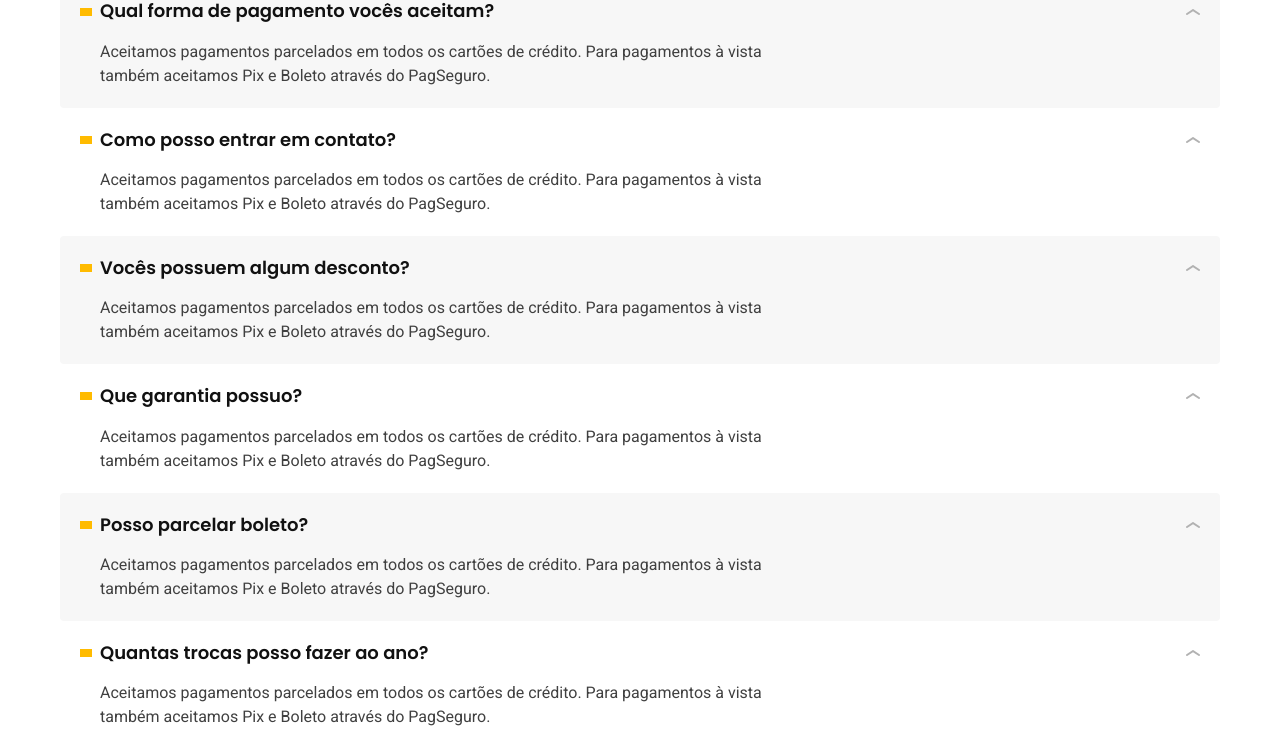
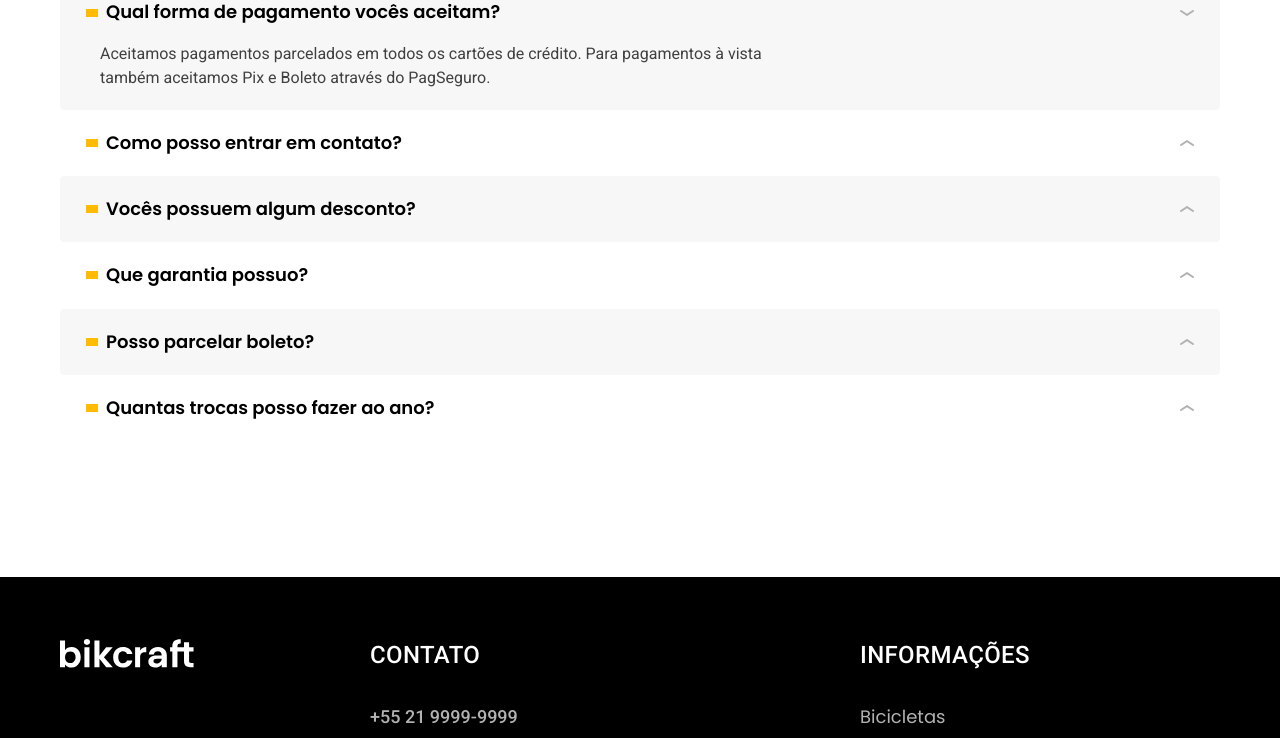
Before and after one commit to Pablo-Mateus/bikcraft, a plain HTML site: page seguros.html in a window 1280 px wide. Shown: the part 1863-2601 px from the top of the page. Drawn offline with Linux system fonts and the light colour scheme.

Commit message:
perguntas-script

```diff
--- a/css/seguros/perguntas.css
+++ b/css/seguros/perguntas.css
@@ -15,8 +15,19 @@
 .perguntas dl > div:nth-child(odd) {
   background-color: var(--cor-1);
 }
+.perguntas button {
+  display: grid;
+  grid-template-columns: auto 1fr auto;
+  align-items: center;
+  gap: 8px;
+  cursor: pointer;
+  border: none;
+  background: none;
+  width: 100%;
+  text-align: left;
+}
 
-.perguntas dt::before {
+.perguntas button::before {
   content: "";
   display: inline-block;
   width: 12px;
@@ -24,7 +35,7 @@
   background-color: var(--cor-p1);
 }
 
-.perguntas dt::after {
+.perguntas button::after {
   content: "";
   display: inline-block;
   width: 14px;
@@ -33,22 +44,20 @@
   transition: 0.3s;
 }
 
-.perguntas dt {
-  display: grid;
-  grid-template-columns: auto 1fr auto;
-  align-items: center;
-  gap: 8px;
-  cursor: pointer;
+
+
+.perguntas button:hover::after, .perguntas button[aria-expanded="true"]::after{
+  transform: rotate(180deg);
 }
-
-.perguntas dt:hover::after {
-  transform: rotate(180deg);
+.perguntas dd.ativa {
+  display: block;
 }
 
 .perguntas dd {
   padding-left: 20px;
   padding-top: 16px;
   max-width: 80ch;
+  display: none;
 }
 
 @media (max-width: 800px) {
--- a/javascript/script.js
+++ b/javascript/script.js
@@ -15,10 +15,31 @@ nav.forEach(ativarlink);
 
 const parametros = new URLSearchParams(location.search);
 function ativarProduto(parametro) {
-  console.log(parametro)
-  const elemento = document.getElementById(parametro)
-  if(elemento) {
-    elemento.checked = true
+  console.log(parametro);
+  const elemento = document.getElementById(parametro);
+  if (elemento) {
+    elemento.checked = true;
   }
 }
-parametros.forEach(ativarProduto)
+parametros.forEach(ativarProduto);
+
+//perguntas frequentes
+
+const perguntas = document.querySelectorAll(".perguntas button");
+
+
+
+function expandirPergunta(event) {
+  const item = event.currentTarget;
+  const controls = item.getAttribute('aria-controls')
+  const dd = document.getElementById(controls)
+  dd.classList.toggle('ativa')
+  const ativa = dd.classList.contains("ativa")
+  console.log(ativa)
+  item.setAttribute("aria-expanded", ativa)
+}
+
+function foiClicado(item) {
+  item.addEventListener("click", expandirPergunta);
+}
+perguntas.forEach(foiClicado);
--- a/seguros.html
+++ b/seguros.html
@@ -105,28 +105,28 @@
     <h2 class="font-1-xxl">perguntas frequentes<span class="cor-p1">.</span></h2>
     <dl>
       <div>
-        <dt class="font-1-m-b">Qual forma de pagamento vocês aceitam?</dt>
-        <dd class="font-2-s cor-9">Aceitamos pagamentos parcelados em todos os cartões de crédito. Para pagamentos à vista também aceitamos Pix e Boleto através do PagSeguro.</dd>
+        <dt><button aria-expanded="true" aria-controls="pergunta1" class="font-1-m-b ">Qual forma de pagamento vocês aceitam?</button></dt>
+        <dd id="pergunta1" class="font-2-s cor-9 ativa">Aceitamos pagamentos parcelados em todos os cartões de crédito. Para pagamentos à vista também aceitamos Pix e Boleto através do PagSeguro.</dd>
       </div>
       <div>
-        <dt class="font-1-m-b">Como posso entrar em contato?</dt>
-        <dd class="font-2-s cor-9">Aceitamos pagamentos parcelados em todos os cartões de crédito. Para pagamentos à vista também aceitamos Pix e Boleto através do PagSeguro.</dd>
+        <dt class="font-1-m-b"><button aria-expanded="false" aria-controls="pergunta2" class="font-1-m-b">Como posso entrar em contato?</button></dt>
+        <dd id="pergunta2" class="font-2-s cor-9">Aceitamos pagamentos parcelados em todos os cartões de crédito. Para pagamentos à vista também aceitamos Pix e Boleto através do PagSeguro.</dd>
       </div>
       <div>
-        <dt class="font-1-m-b">Vocês possuem algum desconto?</dt>
-        <dd class="font-2-s cor-9">Aceitamos pagamentos parcelados em todos os cartões de crédito. Para pagamentos à vista também aceitamos Pix e Boleto através do PagSeguro.</dd>
+        <dt><button aria-expanded="false" aria-controls="pergunta3" class="font-1-m-b">Vocês possuem algum desconto?</button></dt>
+        <dd id="pergunta3" class="font-2-s cor-9">Aceitamos pagamentos parcelados em todos os cartões de crédito. Para pagamentos à vista também aceitamos Pix e Boleto através do PagSeguro.</dd>
       </div>
       <div>
-        <dt class="font-1-m-b">Que garantia possuo?</dt>
-        <dd class="font-2-s cor-9">Aceitamos pagamentos parcelados em todos os cartões de crédito. Para pagamentos à vista também aceitamos Pix e Boleto através do PagSeguro.</dd>
+        <dt><button aria-expanded="false" aria-controls="pergunta4" class="font-1-m-b" >Que garantia possuo?</button></dt>
+        <dd class="font-2-s cor-9" id="pergunta4">Aceitamos pagamentos parcelados em todos os cartões de crédito. Para pagamentos à vista também aceitamos Pix e Boleto através do PagSeguro.</dd>
       </div>
       <div>
-        <dt class="font-1-m-b">Posso parcelar boleto?</dt>
-        <dd class="font-2-s cor-9">Aceitamos pagamentos parcelados em todos os cartões de crédito. Para pagamentos à vista também aceitamos Pix e Boleto através do PagSeguro.</dd>
+        <dt><button aria-expanded="false" aria-controls="pergunta5" class="font-1-m-b">Posso parcelar boleto?</button></dt>
+        <dd id="pergunta5" class="font-2-s cor-9">Aceitamos pagamentos parcelados em todos os cartões de crédito. Para pagamentos à vista também aceitamos Pix e Boleto através do PagSeguro.</dd>
       </div>
       <div>
-        <dt class="font-1-m-b">Quantas trocas posso fazer ao ano?</dt>
-        <dd class="font-2-s cor-9">Aceitamos pagamentos parcelados em todos os cartões de crédito. Para pagamentos à vista também aceitamos Pix e Boleto através do PagSeguro.</dd>
+        <dt><button aria-expanded="false" aria-controls="pergunta6" class="font-1-m-b">Quantas trocas posso fazer ao ano?</button></dt>
+        <dd id="pergunta6" class="font-2-s cor-9">Aceitamos pagamentos parcelados em todos os cartões de crédito. Para pagamentos à vista também aceitamos Pix e Boleto através do PagSeguro.</dd>
       </div>
     </dl>
   </article>
```
